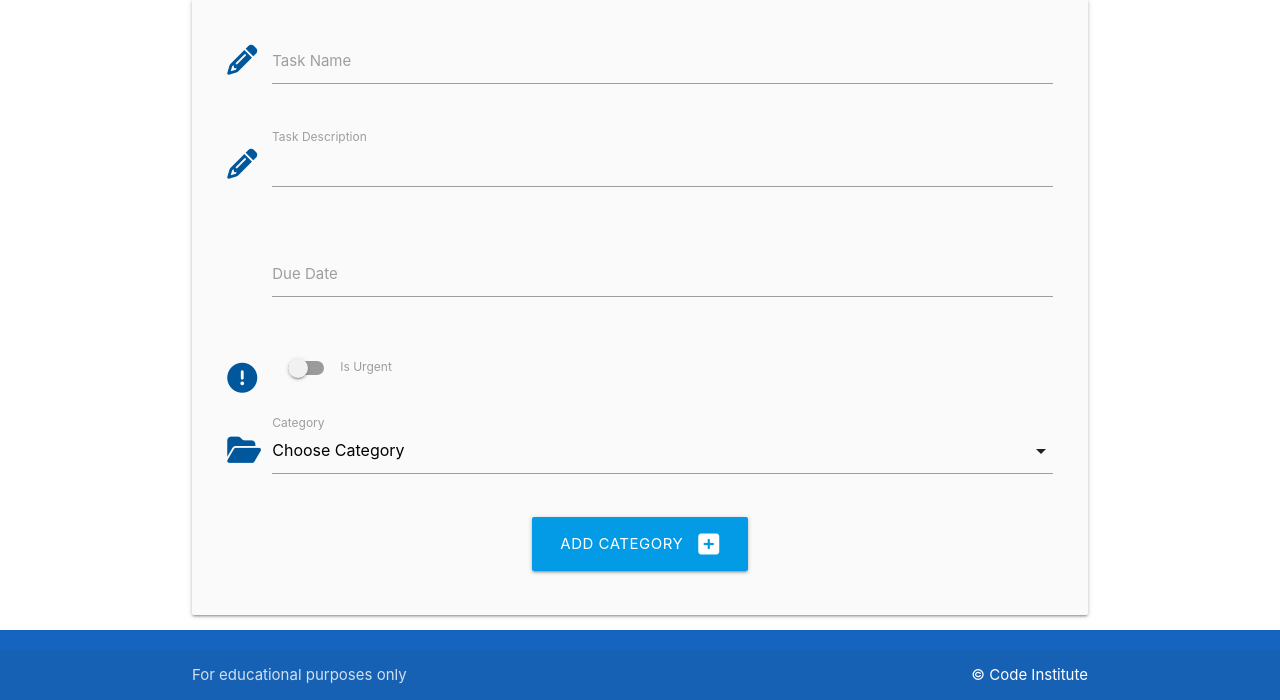
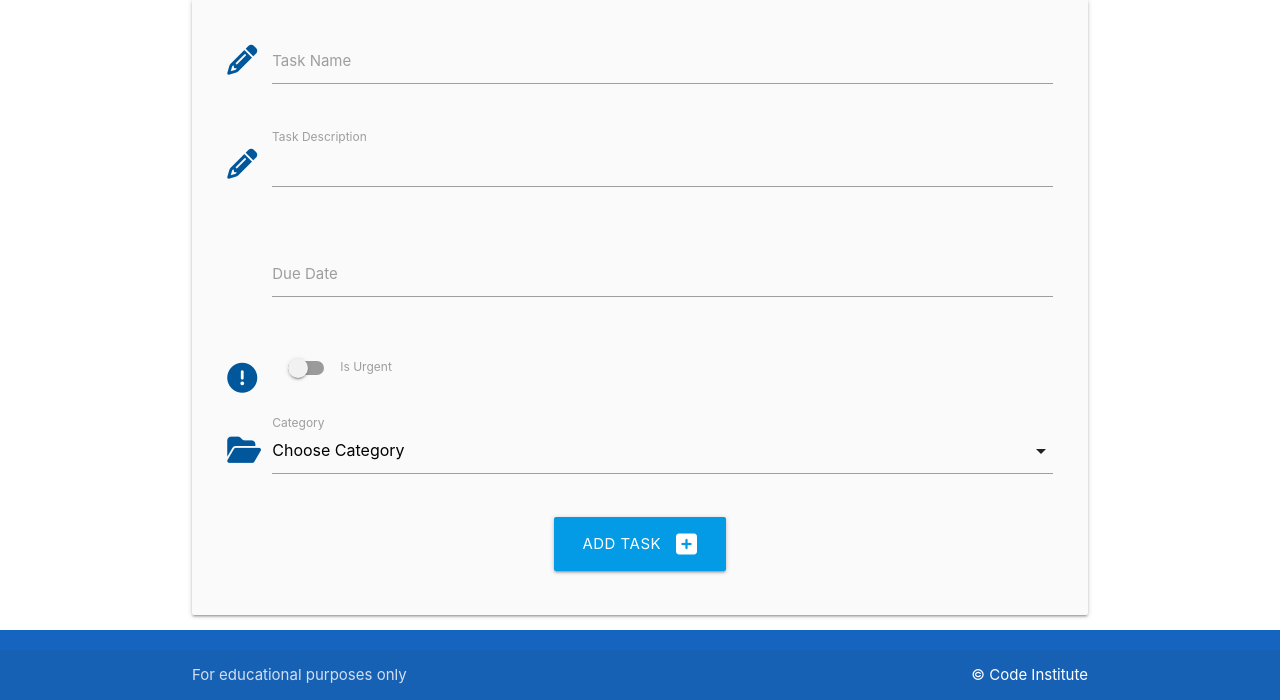
Before and after one commit to Sirjay009/flask-sqlalchemy-task-manager, a Flask app: page /add_task in a window 1280 px wide. Shown: the part 160-860 px from the top of the page. Run offline with Flask 3, Linux system fonts and the light colour scheme.

Commit message:
Edit submit button text

```diff
--- a/taskmanager/templates/add_task.html
+++ b/taskmanager/templates/add_task.html
@@ -87,7 +87,7 @@
     <div class="row">
       <div class="col s12 center-align">
         <button type="submit" class="btn-large light-blue darken-1">
-          Add Category<i class="fas fa-plus-square right"></i>
+          Add Task<i class="fas fa-plus-square right"></i>
         </button>
       </div>
     </div>
```
